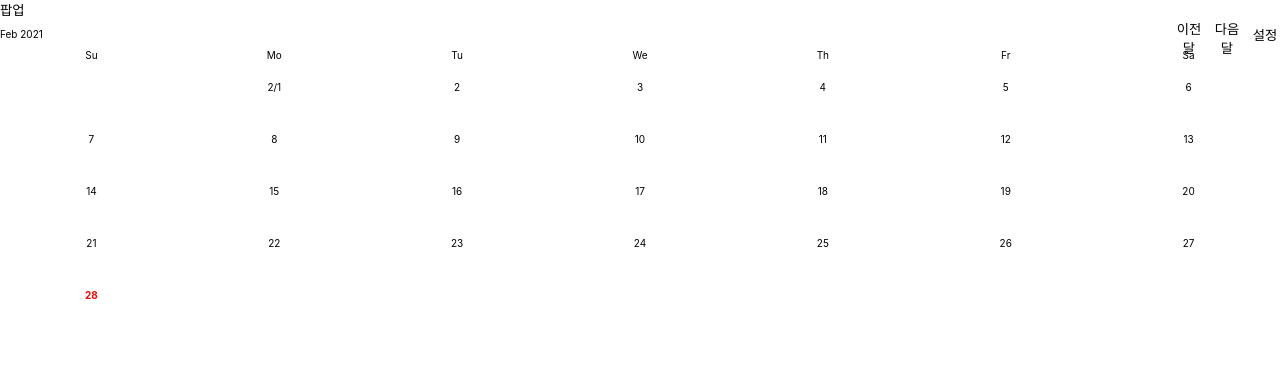
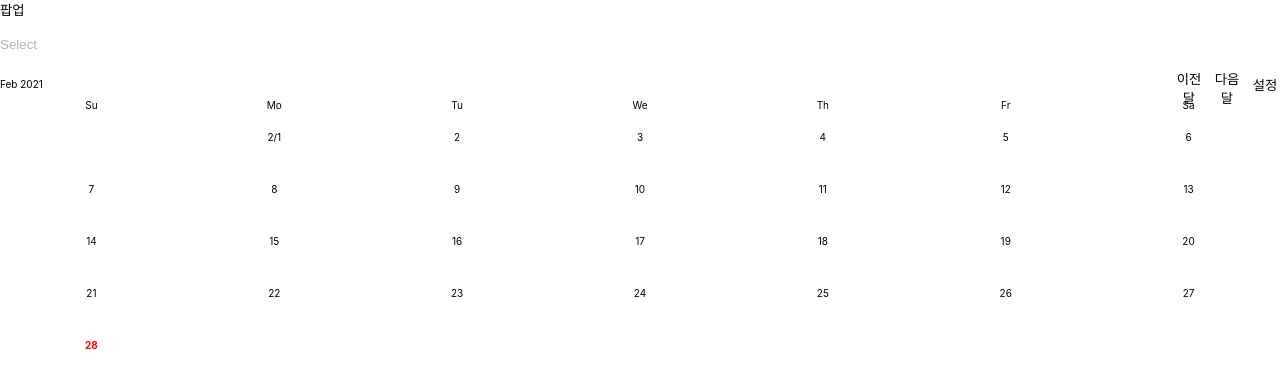
Before and after one commit to blueberry-house/account-book-web, a Next.js app: page / in a window 1280 px wide. Shown: the top 388 px of the page. Built offline with nearby package versions, Linux system fonts and the light colour scheme.

Commit message:
feat: Add Select component

```diff
--- a/pages/index.tsx
+++ b/pages/index.tsx
@@ -1,6 +1,7 @@
 import Calendar from '@components/Calendar'
 import DailyMoneySheet from '@components/DailyMoneySheet'
 import Modal, { useModal } from '@components/Modal'
+import Select, { Option } from '@components/Select'
 
 export default function Home() {
 	const [modal, modalRef] = useModal()
@@ -17,6 +18,16 @@ export default function Home() {
 			>
 				테스트
 			</Modal>
+			<Select onChange={v => console.log(v)}>
+				<Option value={1}>1</Option>
+				<Option value={2} disabled>
+					2
+				</Option>
+				<Option value={3} label={'this is 3'}>
+					3
+				</Option>
+				<div>dd</div>
+			</Select>
 			<Calendar renderItem={date => <DailyMoneySheet {...date} />} />
 		</div>
 	)
--- /dev/null
+++ b/src/components/Select/Select.Option.tsx
@@ -0,0 +1,43 @@
+import { useEffect } from 'react'
+import { useSelectContext } from './Select'
+import * as S from './Select.style'
+
+export interface BaseProps {
+	children: React.ReactNode
+	value: Object
+	label?: string
+}
+
+interface EnabledProps extends BaseProps {
+	disabled?: false
+	selected?: boolean
+}
+
+interface DisabledProps extends BaseProps {
+	disabled: true
+	selected?: false
+}
+
+type Props = EnabledProps | DisabledProps
+
+export default function Option({ children, value, label, disabled, selected }: Props) {
+	const { selectedOption, setSelectedOption } = useSelectContext()
+
+	const handleClick = () => {
+		setSelectedOption({
+			children,
+			value,
+			label,
+		})
+	}
+
+	useEffect(() => {
+		if (selected) handleClick()
+	}, [selected])
+
+	return (
+		<S.Option selected={selectedOption?.value === value} disabled={disabled} onClick={handleClick}>
+			{children}
+		</S.Option>
+	)
+}
--- /dev/null
+++ b/src/components/Select/Select.style.ts
@@ -0,0 +1,68 @@
+import styled, { css } from 'styled-components'
+
+export const Container = styled.div<{ forward: boolean; disabled?: boolean }>`
+	position: relative;
+	${({ forward }) =>
+		forward &&
+		css`
+			z-index: 1;
+		`}
+	${({ disabled }) =>
+		disabled &&
+		css`
+			background: #eee;
+			pointer-events: none;
+		`}
+`
+
+export const Button = styled.button`
+	display: flex;
+	align-items: center;
+	justify-content: space-between;
+	width: 100%;
+	height: 50px;
+`
+
+export const ButtonText = styled.span<{ dim: boolean }>`
+	${({ dim }) =>
+		dim &&
+		css`
+			color: rgba(0, 0, 0, 0.3);
+		`}
+`
+
+export const Panel = styled.div<{ visible: boolean }>`
+	position: absolute;
+	top: 100%;
+	left: 0;
+	right: 0;
+	background: #fff;
+	opacity: 0;
+	transform: translateY(-10px);
+	transition: all 0.3s ease-in-out;
+	pointer-events: none;
+	${({ visible }) =>
+		visible &&
+		css`
+			opacity: 1;
+			transform: translateY(0);
+			pointer-events: initial;
+		`}
+`
+
+export const Option = styled.button<{ selected?: boolean; disabled?: boolean }>`
+	display: block;
+	width: 100%;
+	text-align: left;
+	${({ selected }) =>
+		selected &&
+		css`
+			color: blue;
+		`}
+	${({ disabled }) =>
+		disabled &&
+		css`
+			background: #eee;
+			pointer-events: none;
+		`}
+`
--- /dev/null
+++ b/src/components/Select/Select.tsx
@@ -0,0 +1,67 @@
+import { createContext, PropsWithChildren, useContext, useEffect, useRef, useState } from 'react'
+import * as S from './Select.style'
+import { BaseProps as OptionProps } from './Select.Option'
+import useInteractOutside from '@hooks/useInteractOutside'
+
+type Option = Pick<OptionProps, 'children' | 'value' | 'label'>
+
+interface SelectContextType {
+	selectedOption?: Option
+	setSelectedOption: (option: Option) => void
+}
+
+const SelectContext = createContext({} as SelectContextType)
+export const useSelectContext = () => useContext(SelectContext)
+
+interface Props {
+	placeholder?: string
+	disabled?: boolean
+	onChange: (value: Object) => void
+}
+
+export default function Select({
+	children,
+	placeholder = 'Select',
+	disabled,
+	onChange,
+}: PropsWithChildren<Props>) {
+	const selectRef = useRef<HTMLDivElement>(null)
+	const [selectedOption, setSelectedOption] = useState<Option | undefined>(undefined)
+	const [expanded, setExpanded] = useState(false)
+
+	const collapse = () => {
+		setExpanded(false)
+	}
+
+	const toggle = () => {
+		setExpanded(e => !e)
+	}
+
+	useEffect(() => {
+		if (!selectedOption) return
+		onChange?.(selectedOption?.value)
+		collapse()
+	}, [selectedOption])
+
+	useEffect(() => {
+		collapse()
+	}, [disabled])
+
+	useInteractOutside({
+		ref: selectRef,
+		onInteractOutside: collapse,
+	})
+
+	return (
+		<SelectContext.Provider value={{ selectedOption, setSelectedOption }}>
+			<S.Container ref={selectRef} forward={expanded} disabled={disabled}>
+				<S.Button onClick={toggle}>
+					<S.ButtonText dim={!selectedOption}>
+						{selectedOption?.label || selectedOption?.children || placeholder}
+					</S.ButtonText>
+				</S.Button>
+				<S.Panel visible={expanded}>{children}</S.Panel>
+			</S.Container>
+		</SelectContext.Provider>
+	)
+}
--- /dev/null
+++ b/src/components/Select/index.ts
@@ -0,0 +1,2 @@
+export { default } from './Select'
+export { default as Option } from './Select.Option'
--- /dev/null
+++ b/src/hooks/useInteractOutside.ts
@@ -0,0 +1,24 @@
+import { RefObject, useEffect } from 'react'
+
+interface Props {
+	ref: RefObject<Node>
+	excludedRefs?: RefObject<Node>[]
+	onInteractOutside: () => void
+}
+
+export default function useInteractOutside(props: Props) {
+	const { ref, excludedRefs, onInteractOutside } = props
+
+	const handleWindowClick = (e: MouseEvent) => {
+		if (!ref.current) return
+		const target = e.target as Node
+		if (ref.current.contains(target)) return
+		if (excludedRefs?.some(ref => ref.current?.contains(target))) return
+		onInteractOutside()
+	}
+
+	useEffect(() => {
+		window.addEventListener('click', handleWindowClick)
+		return () => window.removeEventListener('click', handleWindowClick)
+	}, [props])
+}
--- a/tsconfig.json
+++ b/tsconfig.json
@@ -18,6 +18,7 @@
 		"baseUrl": "./",
 		"paths": {
 			"@components/*": ["src/components/*"],
+			"@hooks/*": ["src/hooks/*"],
 			"@styles/*": ["src/styles/*"]
 		},
 		"resolveJsonModule": true
```
